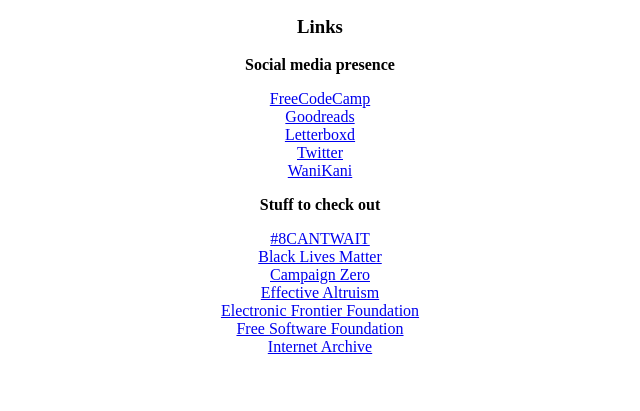
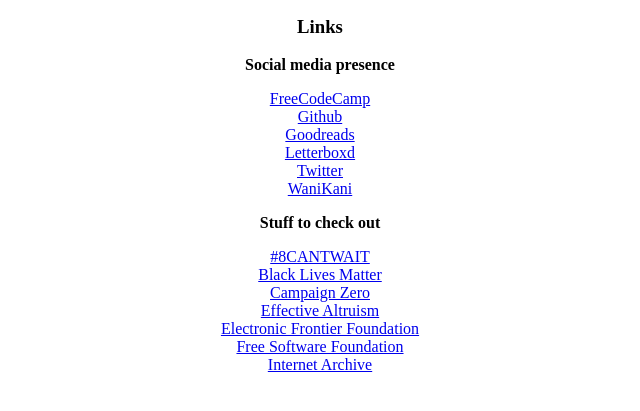
Before and after one commit to opeyer/opeyer.github.io, a plain HTML site: page index.html in a window 1280 px wide. Shown: the part 101-512 px from the top of the page, without its empty margins (320-960 px from the left). Drawn offline with Linux system fonts and the light colour scheme.

Commit message:
Added a Github link.

```diff
--- a/index.html
+++ b/index.html
@@ -17,6 +17,7 @@
                 <p><h3>Links</h3></p>
                     <p><b>Social media presence</b></p>
                         <p><a href="https://www.freecodecamp.org/opeyer93">FreeCodeCamp</a><br />
+                        <a href="https://github.com/opeyer/">Github</a><br />
                         <a href="https://www.goodreads.com/user/show/106735692-xrmbt">Goodreads</a><br />
                         <a href="https://letterboxd.com/spiritwaves/">Letterboxd</a><br />
                         <a href="https://twitter.com/opeyer/">Twitter</a><br />
```
